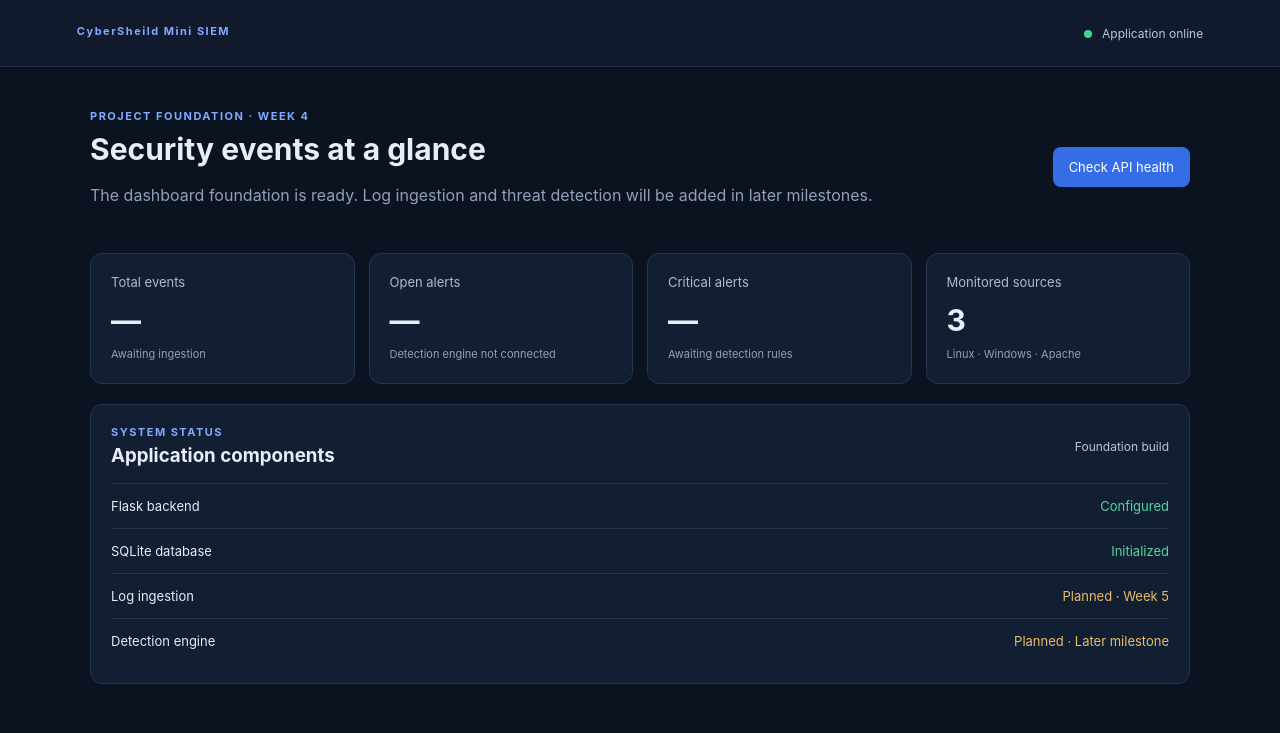
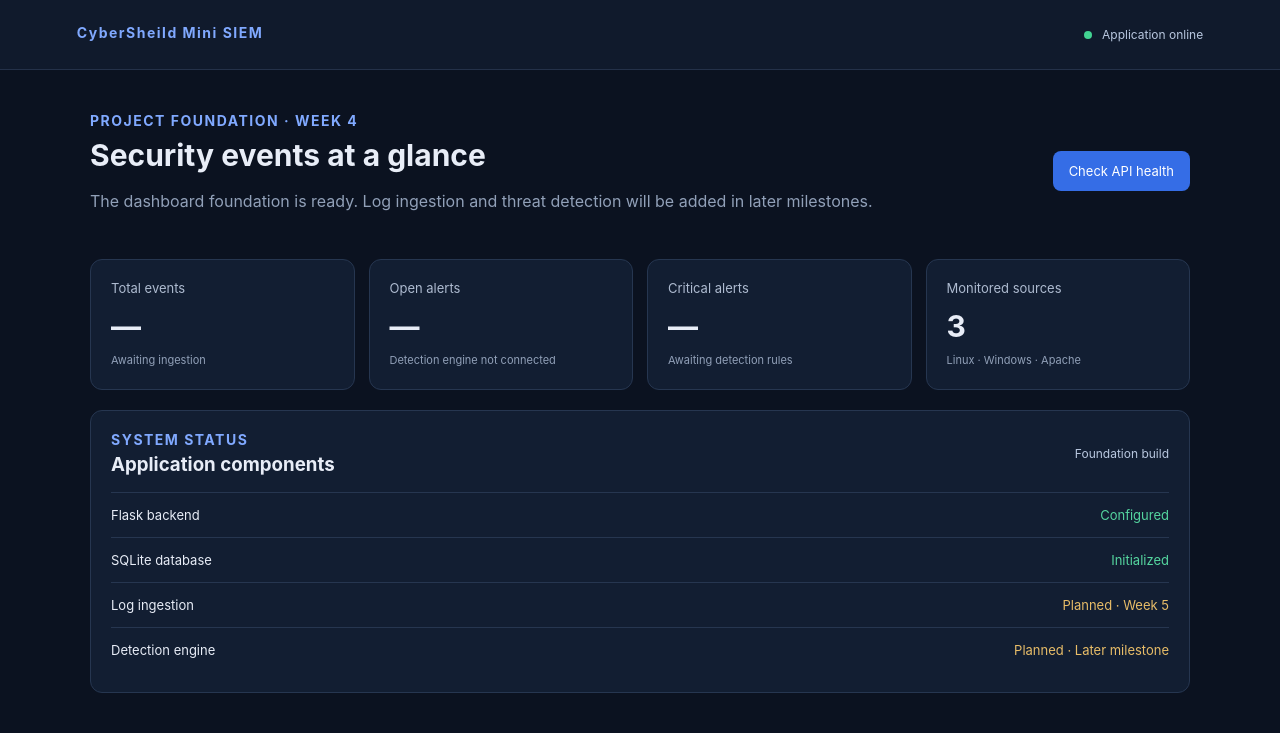
Before and after one commit to Darshan200531/CyberSheild, a Flask app: page / in a window 1280 px wide. Shown: the top 733 px of the page. Run offline with Flask 3, Linux system fonts and the light colour scheme.

Commit message:
Changed styling of headings

```diff
--- a/static/css/style.css
+++ b/static/css/style.css
@@ -18,7 +18,7 @@ h2 { font-size:30px;
     margin:8px 0; }
 h3 { margin:5px 0 0; }
 .eyebrow { color:#80a9ff;
-    font-size:11px;
+    font-size:14px;
      letter-spacing:1.5px;
      font-weight:700;
       margin:0; }
```
